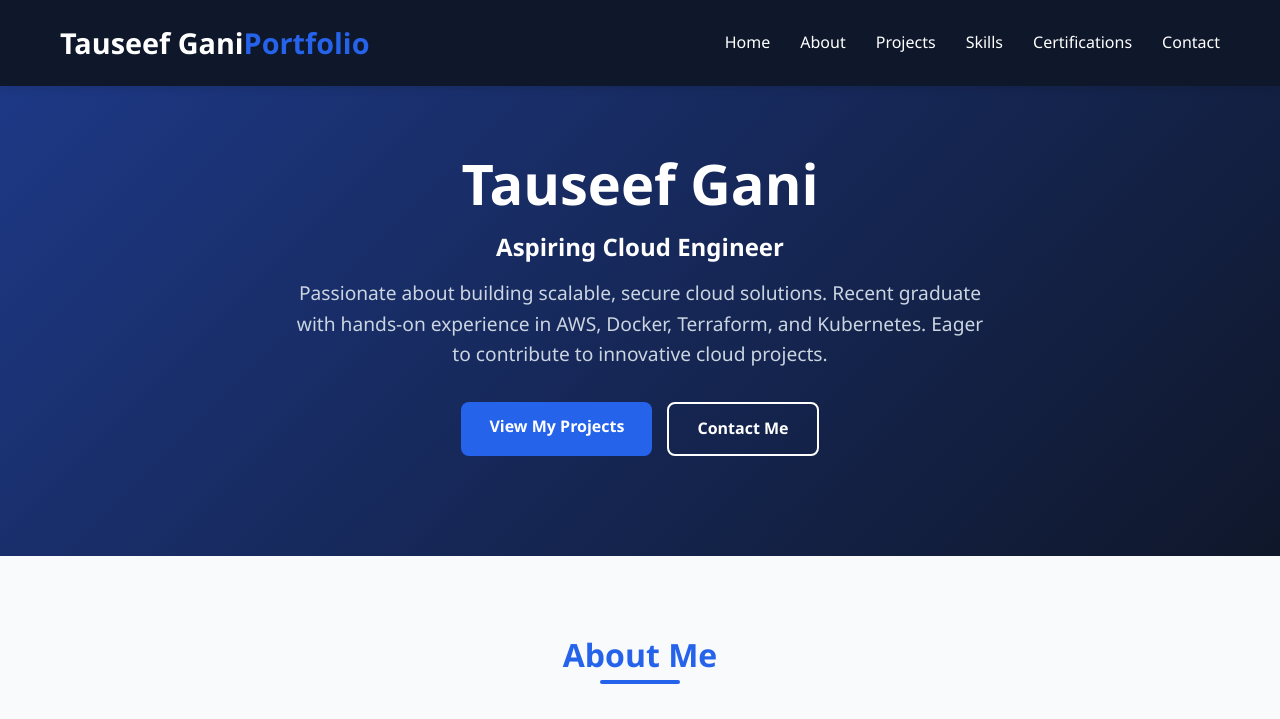
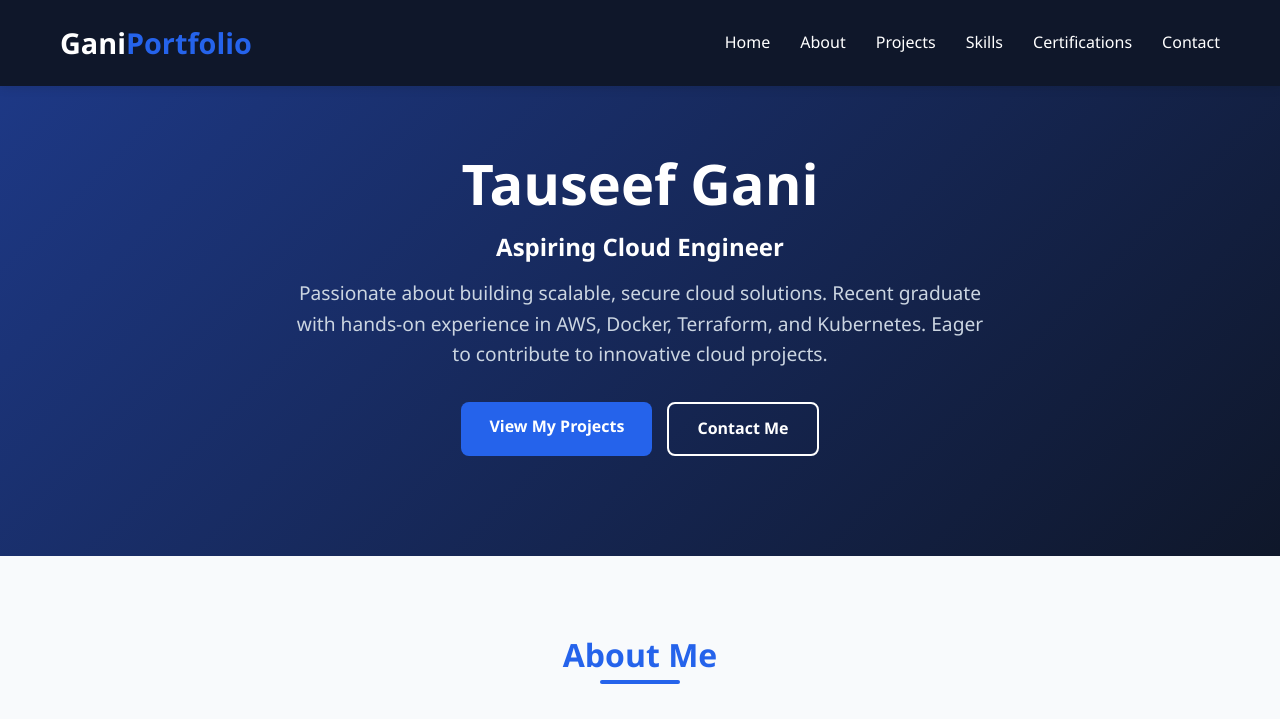
Before and after one commit to Ganicloud07/gani-portfolio, a plain HTML site: page portfolio.html in a window 1280 px wide. Shown: the top 719 px of the page. Drawn offline with Linux system fonts and the light colour scheme.

Commit message:
Update portfolio.html

```diff
--- a/portfolio.html
+++ b/portfolio.html
@@ -551,7 +551,7 @@
     <!-- Header & Navigation -->
     <header>
         <div class="container header-container">
-            <a href="#" class="logo">Tauseef Gani<span>Portfolio</span></a>
+            <a href="#" class="logo">Gani<span>Portfolio</span></a>
             <button class="mobile-menu-btn" id="mobileMenuBtn">
                 <i class="fas fa-bars"></i>
             </button>
```
